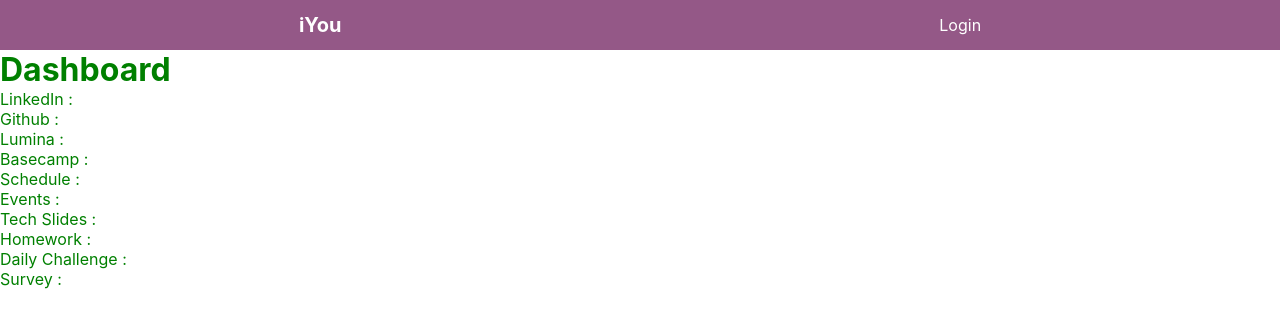
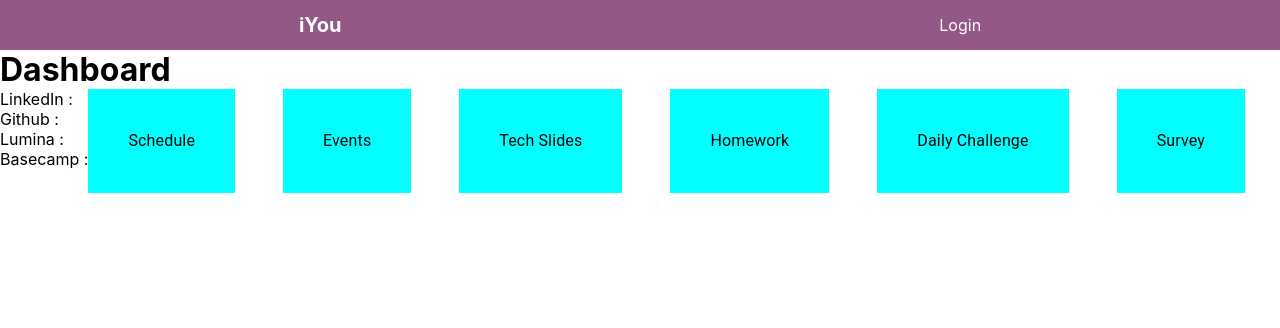
Before and after one commit to AfshinSharifnia/project2-iYOU-frontend, a React (Create React App) app: page /dashboard in a window 1280 px wide. Shown: the top 328 px of the page. Built offline with nearby package versions, Linux system fonts and the light colour scheme; no server answers.

Commit message:
Updated dashboard

```diff
--- a/src/App.css
+++ b/src/App.css
@@ -51,39 +51,3 @@
   color: inherit;
   text-decoration: none;
 }
-
-.linkedIn {
-  color: green;
-}
-
-.dashboard {
-  color: green;
-}
-.github {
-  color: green;
-}
-.lumina {
-  color: green;
-}
-.basecamp {
-  color: green
-}
-.schedule {
-  color: green;
-}
-.events {
-  color: green;
-}
-.tech-slides {
-  color: green;
-}
-.homework {
-  color: green;
-}
-.daily-challenge {
-  color: green;
-}
-.survey {
-  color: green;
-
-}
--- /dev/null
+++ b/src/components/AppLink.jsx
@@ -0,0 +1,14 @@
+import { Box, Typography } from "@mui/material";
+
+const AppLink = (props) => {
+  const text = props.text;
+  const url = props.url;
+
+  return (
+    <Box sx={{ padding: 5, backgroundColor: "cyan" }}>
+      <Typography variant="body1">{text}</Typography>
+    </Box>
+  );
+};
+
+export default AppLink;
--- a/src/pages/Dashboard.jsx
+++ b/src/pages/Dashboard.jsx
@@ -1,5 +1,7 @@
 import { useEffect } from "react";
 import { useState } from "react";
+import { Box } from "@mui/material";
+import AppLink from "../components/AppLink";
 
 function Dashboard({ user }) {
   const [profileDB, setProfileDB] = useState({});
@@ -21,31 +23,35 @@
   }, [user]);
 
   return (
-    <div>
+    <Box sx={{ display: "flex", flexDirection: "column" }}>
       <h1 className="dashboard"> Dashboard</h1>
+      <Box sx={{ display: "flex", flexDirection: "row" }}>
+        <Box sx={{ display: "flex", flexDirection: "column" }}>
           <p className="linkedIn">
-        {" "}
-        LinkedIn : <a href={profileDB.linkedInURL}>{profileDB.linkedInURL}</a>
+            LinkedIn :{" "}
+            <a href={profileDB.linkedInURL}>{profileDB.linkedInURL}</a>
           </p>
           <p className="github">
-        {" "}
             Github : <a href={profileDB.githubURL}>{profileDB.githubURL}</a>
           </p>
           <p className="lumina">
-        {" "}
             Lumina : <a href={profileDB.luminaURL}>{profileDB.luminaURL}</a>
           </p>
           <p className="basecamp">
-        {" "}
-        Basecamp : <a href={profileDB.basecampURL}>{profileDB.basecampURL}</a>
+            Basecamp :{" "}
+            <a href={profileDB.basecampURL}>{profileDB.basecampURL}</a>
           </p>
-      <p className="schedule"> Schedule :</p>
-      <p className="events"> Events :</p>
-      <p className="tech-slides"> Tech Slides :</p>
-      <p className="homework"> Homework :</p>
-      <p className="daily-challenge"> Daily Challenge :</p>
-      <p className="survey"> Survey :</p>
-    </div>
+        </Box>
+        <Box sx={{ display: "flex", flexDirection: "row", gap: 6 }}>
+          <AppLink text="Schedule" url="" />
+          <AppLink text="Events" url="" />
+          <AppLink text="Tech Slides" url="" />
+          <AppLink text="Homework" url="" />
+          <AppLink text="Daily Challenge" url="" />
+          <AppLink text="Survey" url="" />
+        </Box>
+      </Box>
+    </Box>
   );
 }
 
```
Also changed, not shown: src/components/SocialLinks.jsx (added, +80 -0 lines). Lines whose indentation alone changed are shown as unchanged.
